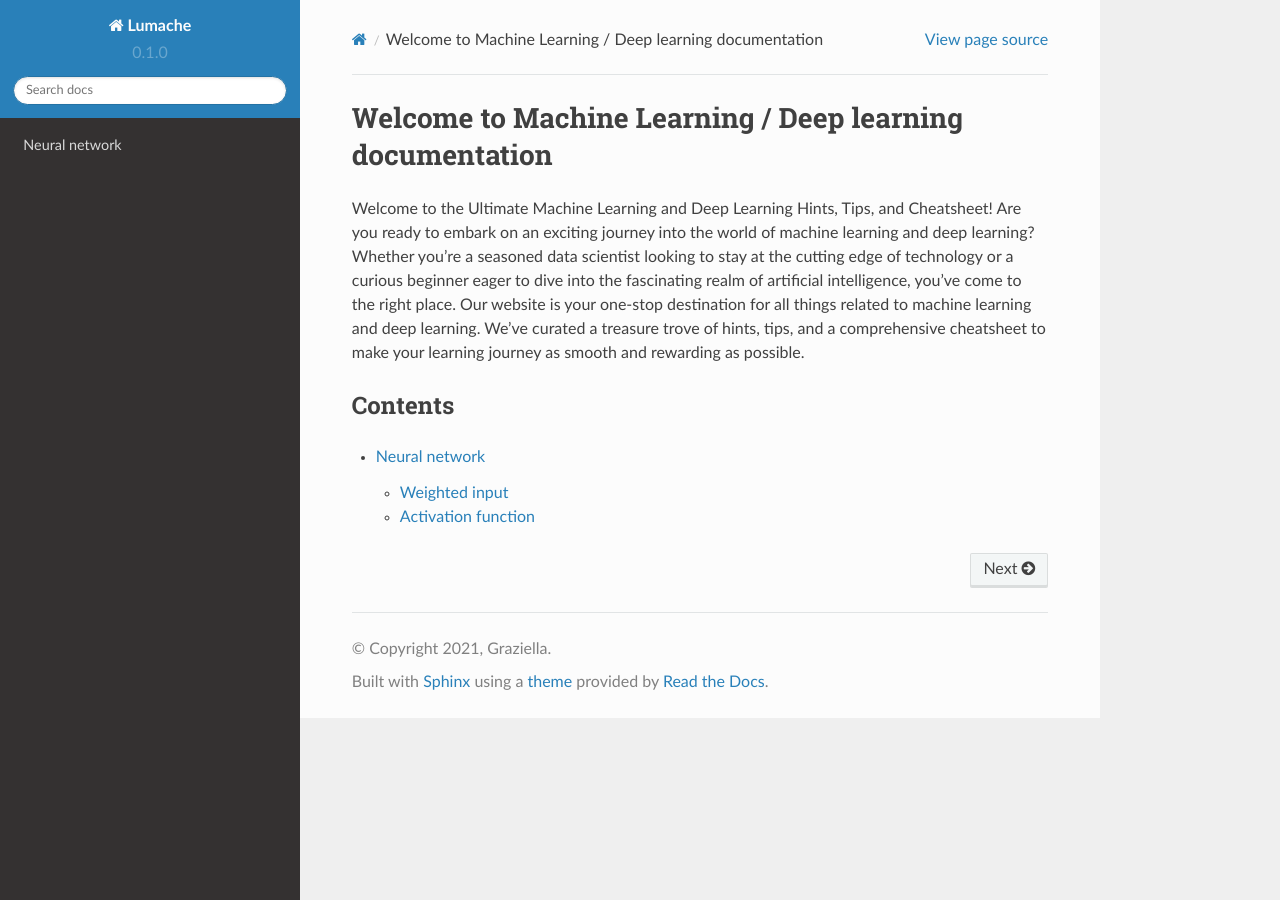
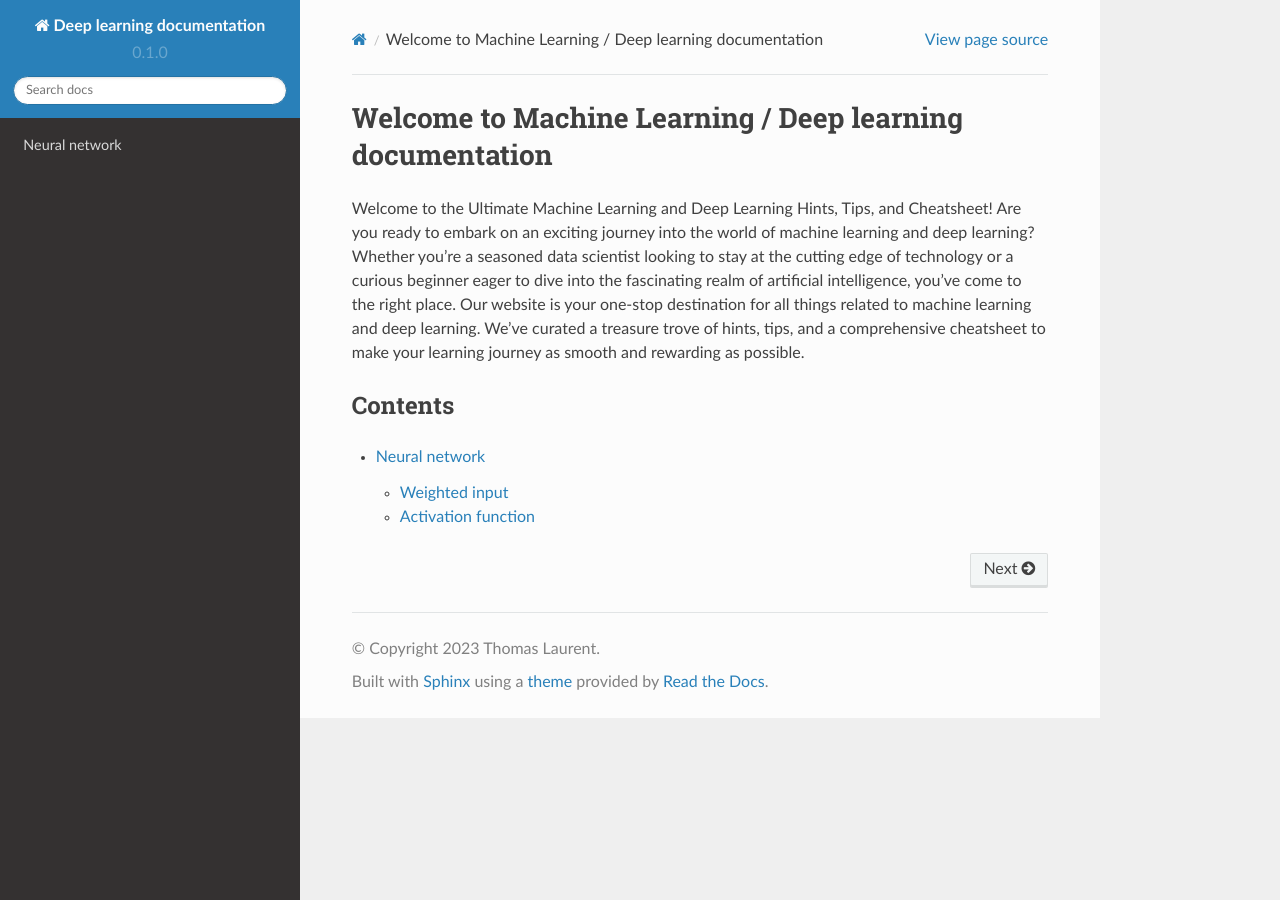
Before and after one commit to tolaurent/ml_library, a Sphinx documentation site: the page built from docs/source/index.rst, in a window 1280 px wide. Built offline with Sphinx 7.4.7 and the Read the Docs theme 2.0.0, drawn with Linux system fonts in a browser that asks for light colours.

Commit message:
Changing author information

```diff
--- a/docs/source/conf.py
+++ b/docs/source/conf.py
@@ -2,9 +2,9 @@
 
 # -- Project information
 
-project = 'Lumache'
-copyright = '2021, Graziella'
-author = 'Graziella'
+project = 'Deep learning documentation'
+copyright = '2023 Thomas Laurent'
+author = 'Thomas Laurent'
 
 release = '0.1'
 version = '0.1.0'
```
